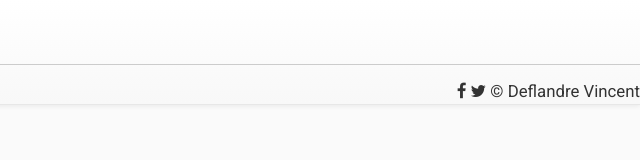
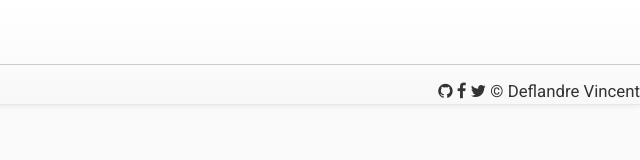
Before and after one commit to akvince/chpro, a plain HTML site: page apropos.html in a window 1280 px wide. Shown: the full height of the page, 640-1280 px from the left. Drawn offline with nearby package versions, Linux system fonts and the light colour scheme.

Commit message:
Update apropos.html
ajout du fa github

```diff
--- a/apropos.html
+++ b/apropos.html
@@ -48,6 +48,7 @@
 
         <hr>
         <footer>
+            <i class="fa fa-github"></i>
             <i class="fa fa-facebook"></i>
             <i class="fa fa-twitter"></i> © Deflandre Vincent
         </footer>
```
